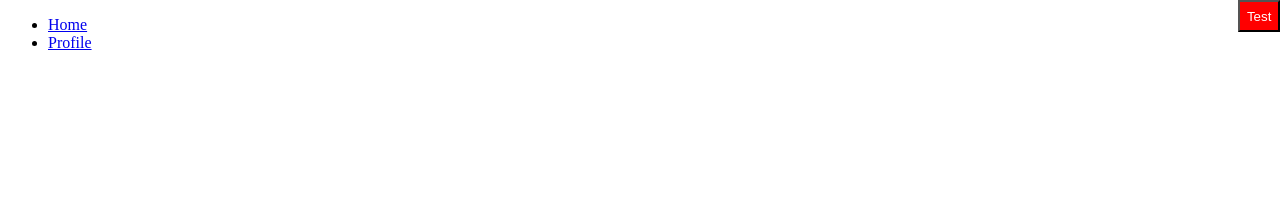
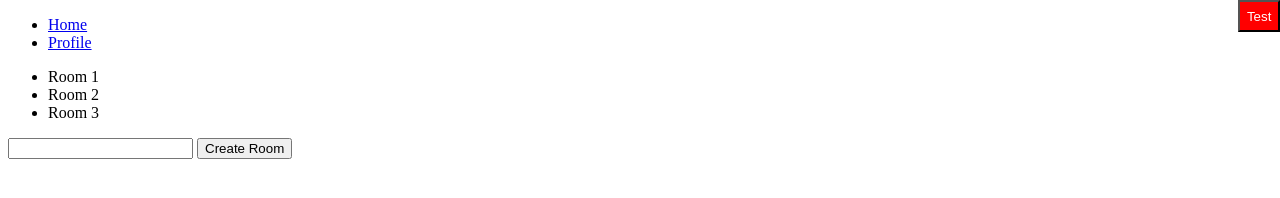
Before and after one commit to allennguyen01/chat-app, a website: page client/index.html in a window 1280 px wide. Drawn offline with Linux system fonts and the light colour scheme; files whose address does not match are found by name.

Commit message:
A1.2 Create layout for index.html

```diff
--- a/client/index.html
+++ b/client/index.html
@@ -16,6 +16,18 @@
 				<li class="menu-item"><a href="/profile">Profile</a></li>
 			</ul>
 		</div>
-		<div id="page-view"></div>
+		<div id="page-view">
+			<div class="content">
+				<ul class="room-list">
+					<li><a href="/chat"></a>Room 1</li>
+					<li><a href="/chat"></a>Room 2</li>
+					<li><a href="/chat"></a>Room 3</li>
+				</ul>
+				<div class="page-control">
+					<input type="text" name="" id="create-room" />
+					<button>Create Room</button>
+				</div>
+			</div>
+		</div>
 	</body>
 </html>
```
